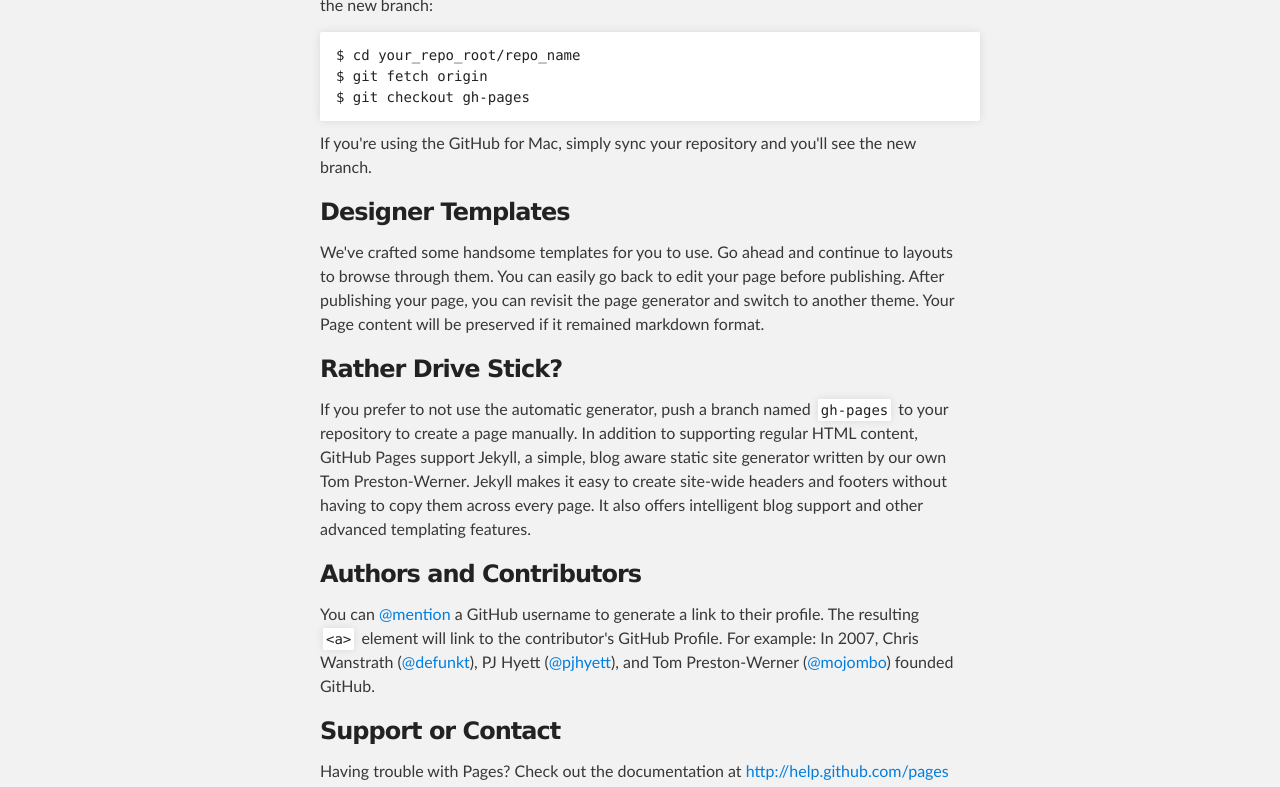
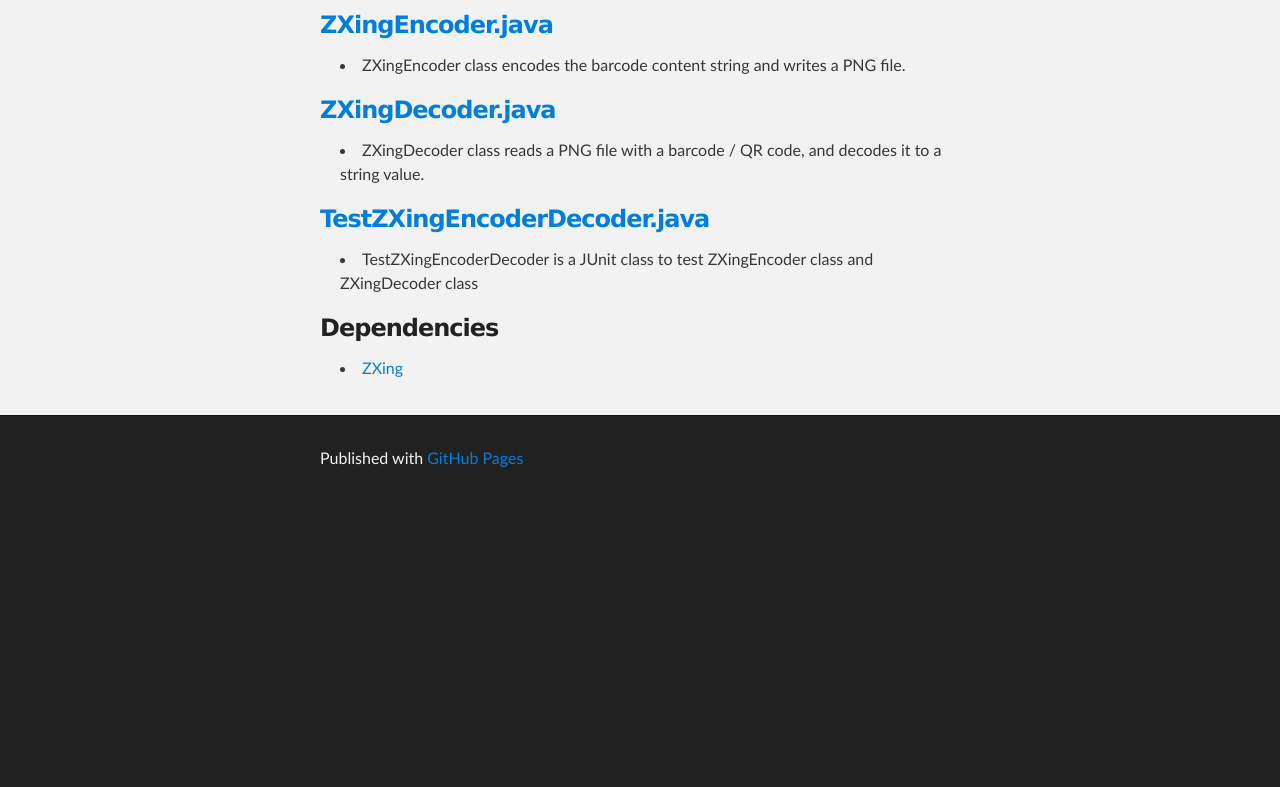
Before and after one commit to witlab/witlab.github.io, a plain HTML site: page index.html in a window 1280 px wide. Shown: the part 349-1136 px from the top of the page. After the commit the page ends 854 px from the top, so only its background shows below. Drawn offline with Linux system fonts and the light colour scheme.

Commit message:
Replace master branch with page content via GitHub

```diff
--- a/index.html
+++ b/index.html
@@ -27,37 +27,36 @@
     <!-- MAIN CONTENT -->
     <div id="main_content_wrap" class="outer">
       <section id="main_content" class="inner">
-        <h3>
-<a name="welcome-to-github-pages" class="anchor" href="#welcome-to-github-pages"><span class="octicon octicon-link"></span></a>Welcome to GitHub Pages.</h3>
+        <h1>
+<a name="witlab-gists" class="anchor" href="#witlab-gists"><span class="octicon octicon-link"></span></a>WitLab Gists</h1>
 
-<p>This automatic page generator is the easiest way to create beautiful pages for all of your projects. Author your page content here using GitHub Flavored Markdown, select a template crafted by a designer, and publish. After your page is generated, you can check out the new branch:</p>
-
-<pre><code>$ cd your_repo_root/repo_name
-$ git fetch origin
-$ git checkout gh-pages
-</code></pre>
-
-<p>If you're using the GitHub for Mac, simply sync your repository and you'll see the new branch.</p>
+<h2>
+<a name="1-barbeqr" class="anchor" href="#1-barbeqr"><span class="octicon octicon-link"></span></a>1. BarbeQR</h2>
 
 <h3>
-<a name="designer-templates" class="anchor" href="#designer-templates"><span class="octicon octicon-link"></span></a>Designer Templates</h3>
+<a name="zxingencoderjava" class="anchor" href="#zxingencoderjava"><span class="octicon octicon-link"></span></a><a href="https://gist.github.com/witlab/6e62441333410e3fd65d">ZXingEncoder.java</a>
+</h3>
 
-<p>We've crafted some handsome templates for you to use. Go ahead and continue to layouts to browse through them. You can easily go back to edit your page before publishing. After publishing your page, you can revisit the page generator and switch to another theme. Your Page content will be preserved if it remained markdown format.</p>
+<ul>
+<li>ZXingEncoder class encodes the barcode content string and writes a PNG file.</li>
+</ul><h3>
+<a name="zxingdecoderjava" class="anchor" href="#zxingdecoderjava"><span class="octicon octicon-link"></span></a><a href="https://gist.github.com/witlab/4aedde8fa566229bbeee">ZXingDecoder.java</a>
+</h3>
 
-<h3>
-<a name="rather-drive-stick" class="anchor" href="#rather-drive-stick"><span class="octicon octicon-link"></span></a>Rather Drive Stick?</h3>
+<ul>
+<li>ZXingDecoder class reads a PNG file with a barcode / QR code, and decodes it to a string value.</li>
+</ul><h3>
+<a name="testzxingencoderdecoderjava" class="anchor" href="#testzxingencoderdecoderjava"><span class="octicon octicon-link"></span></a><a href="https://gist.github.com/witlab/5ec411ee74c4409d0b7e">TestZXingEncoderDecoder.java</a>
+</h3>
 
-<p>If you prefer to not use the automatic generator, push a branch named <code>gh-pages</code> to your repository to create a page manually. In addition to supporting regular HTML content, GitHub Pages support Jekyll, a simple, blog aware static site generator written by our own Tom Preston-Werner. Jekyll makes it easy to create site-wide headers and footers without having to copy them across every page. It also offers intelligent blog support and other advanced templating features.</p>
+<ul>
+<li>TestZXingEncoderDecoder is a JUnit class to test ZXingEncoder class and ZXingDecoder class </li>
+</ul><h3>
+<a name="dependencies" class="anchor" href="#dependencies"><span class="octicon octicon-link"></span></a>Dependencies</h3>
 
-<h3>
-<a name="authors-and-contributors" class="anchor" href="#authors-and-contributors"><span class="octicon octicon-link"></span></a>Authors and Contributors</h3>
-
-<p>You can <a href="https://github.com/blog/821" class="user-mention">@mention</a> a GitHub username to generate a link to their profile. The resulting <code>&lt;a&gt;</code> element will link to the contributor's GitHub Profile. For example: In 2007, Chris Wanstrath (<a href="https://github.com/defunkt" class="user-mention">@defunkt</a>), PJ Hyett (<a href="https://github.com/pjhyett" class="user-mention">@pjhyett</a>), and Tom Preston-Werner (<a href="https://github.com/mojombo" class="user-mention">@mojombo</a>) founded GitHub.</p>
-
-<h3>
-<a name="support-or-contact" class="anchor" href="#support-or-contact"><span class="octicon octicon-link"></span></a>Support or Contact</h3>
-
-<p>Having trouble with Pages? Check out the documentation at <a href="http://help.github.com/pages">http://help.github.com/pages</a> or contact <a href="mailto:support@github.com">support@github.com</a> and we’ll help you sort it out.</p>
+<ul>
+<li><a href="http://code.google.com/p/zxing/">ZXing</a></li>
+</ul>
       </section>
     </div>
 
```
Also changed, not shown: params.json (+1 -1 lines).
